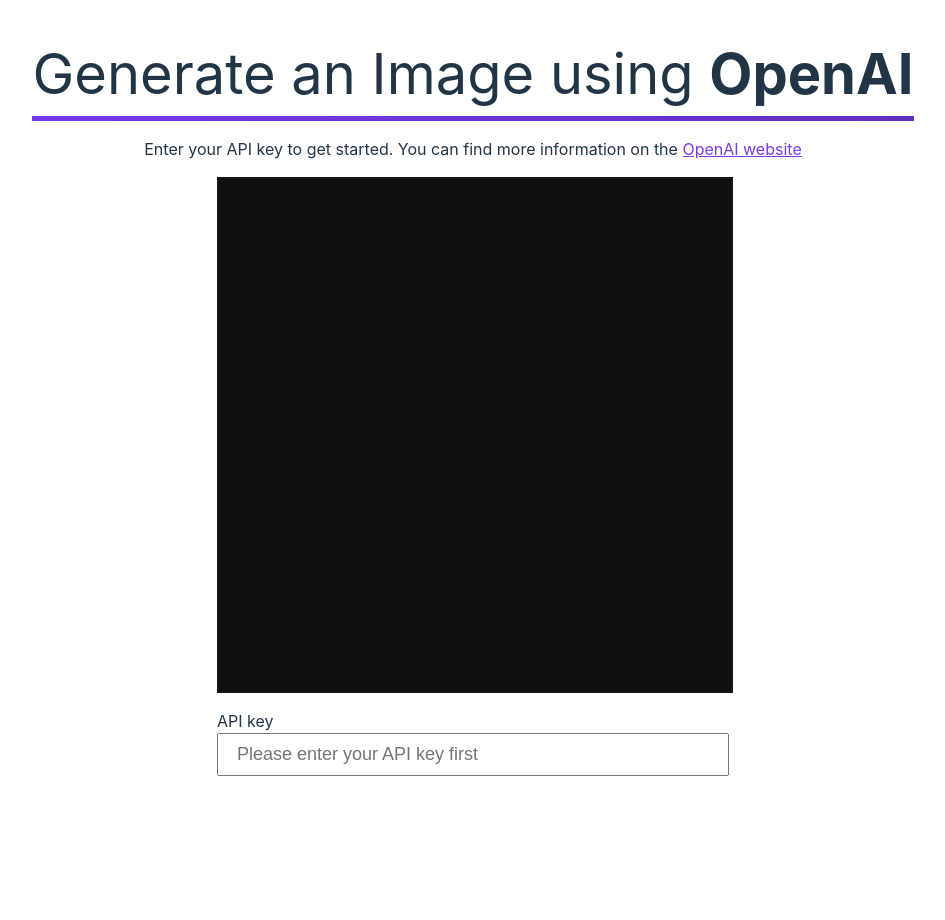
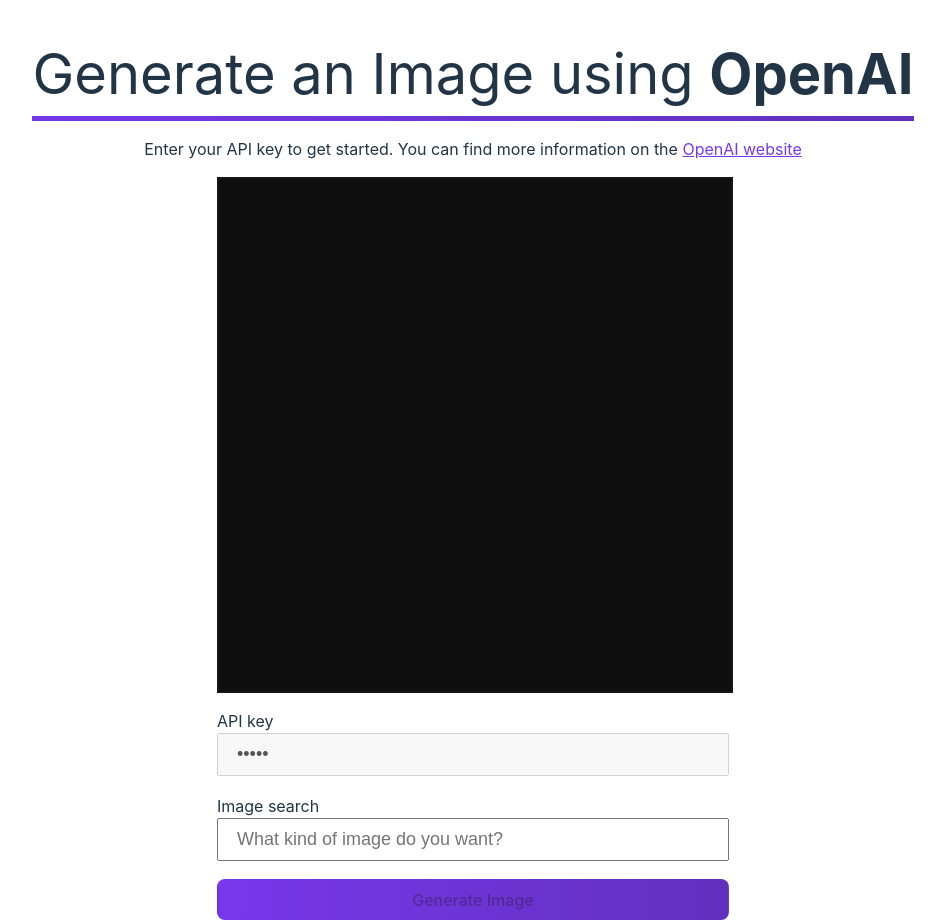
Before and after one commit to scottquested/vite-react-ts-ai, a React (Vite) app: page / in a window 1280 px wide. Shown: the whole page, without its empty margins (167-1112 px from the left). Before the commit the page ends 864 px from the top, so only its background shows below. Built offline with nearby package versions, Linux system fonts and the light colour scheme; no server answers.

Commit message:
SQ Update README + configure API key in dev mode

```diff
--- a/index.html
+++ b/index.html
@@ -4,7 +4,7 @@
     <meta charset="UTF-8" />
     <link rel="icon" type="image/x-icon" href="/favicon.ico" />
     <meta name="viewport" content="width=device-width, initial-scale=1.0" />
-    <title>Image AI</title>
+    <title>Vite, React, Typescript and OpenAI to generate images</title>
   </head>
   <body>
     <div id="root"></div>
--- a/src/App.tsx
+++ b/src/App.tsx
@@ -1,4 +1,4 @@
-import { FormEvent, useState } from 'react';
+import { FormEvent, useEffect, useState } from 'react';
 import { getImage } from './api';
 import ImageWrap from './components/ImageWrap';
 import Input from './components/Input';
@@ -11,7 +11,7 @@
 
 const App = () => {
   const [aiImage, setAiImage] = useState('');
-  const [apiKey, setapiKey] = useState('');
+  const [apiKey, setApiKey] = useState('');
   const [textToSearch, setTextToSearch] = useState('');
   const [loading, setLoading] = useState(false);
   const [imageLoaded, setImageLoaded] = useState(false);
@@ -37,12 +37,20 @@
         },
         apiKey
       );
+
       setAiImage(data.data[0].url);
+      // eslint-disable-next-line @typescript-eslint/no-explicit-any
     } catch (e: any) {
       alert(e.response?.data?.error?.message || 'Something went wrong');
       setLoading(false);
     }
   };
+
+  useEffect(() => {
+    if (import.meta.env.DEV) {
+      setApiKey(import.meta.env.VITE_OPEN_AI_KEY);
+    }
+  }, []);
 
   const drawImage = () => {
     return aiImage.length ? (
@@ -76,12 +84,14 @@
         </ImageWrap>
         <form className="app__form" onSubmit={onGenerateImage}>
           <Input
-            onChange={e => setapiKey(e.target.value)}
+            onChange={e => setApiKey(e.target.value)}
+            defaultValue={apiKey}
             placeholder="Please enter your API key first"
             type={'password'}
             label="API key"
+            disabled={import.meta.env.DEV}
           />
-          {!!apiKey.length && (
+          {!!apiKey?.length && (
             <>
               <Input
                 onChange={e => setTextToSearch(e.target.value)}
@@ -89,7 +99,10 @@
                 disabled={!apiKey.length}
                 label="Image search"
               />
-              <Button disabled={!apiKey.length} type="submit">
+              <Button
+                disabled={!apiKey.length || !textToSearch.length}
+                type="submit"
+              >
                 Generate Image
               </Button>
             </>
--- a/src/components/Input/Input.tsx
+++ b/src/components/Input/Input.tsx
@@ -7,7 +7,8 @@
   placeholder,
   disabled,
   type = 'text',
-  label
+  label,
+  defaultValue
 }: InputProps) => {
   return (
     <>
@@ -18,6 +19,7 @@
         className="input"
         placeholder={placeholder}
         disabled={disabled}
+        defaultValue={defaultValue}
       />
     </>
   );
```
Also changed, not shown: 1 other file (tests, documents, lock files or other folders).
